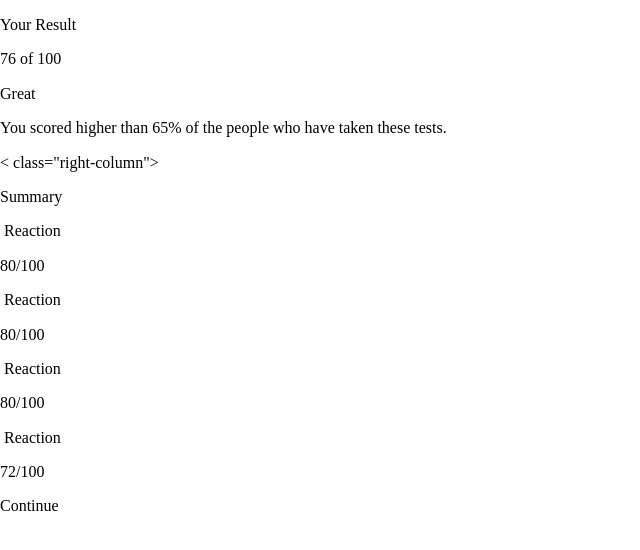
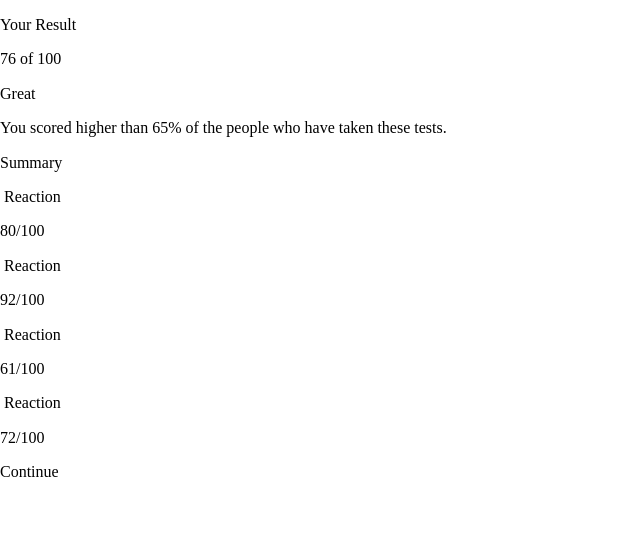
Before and after one commit to isaacfleurivil/results-summary-component-main, a plain HTML site: page index.html in a window 1280 px wide. Shown: the whole page, without its empty margins (0-640 px from the left). Drawn offline with Linux system fonts and the light colour scheme.

Commit message:
Update index.html

```diff
--- a/index.html
+++ b/index.html
@@ -23,7 +23,7 @@
       <p>Great</p>
       <p>You scored higher than 65% of the people who have taken these tests.</p>
     </div>
-    < class="right-column">
+    <div class="right-column">
       <p>Summary</p>
       <div class="stats reaction">
         <img src="" alt="">
@@ -33,12 +33,12 @@
       <div class="stats memory">
         <img src="" alt="">
         <span>Reaction</span>
-        <p>80/100</p>
+        <p>92/100</p>
       </div>
       <div class="stats verbal">
         <img src="" alt="">
         <span>Reaction</span>
-        <p>80/100</p>
+        <p>61/100</p>
       </div>
       <div class="stats visual">
         <img src="" alt="">
```
